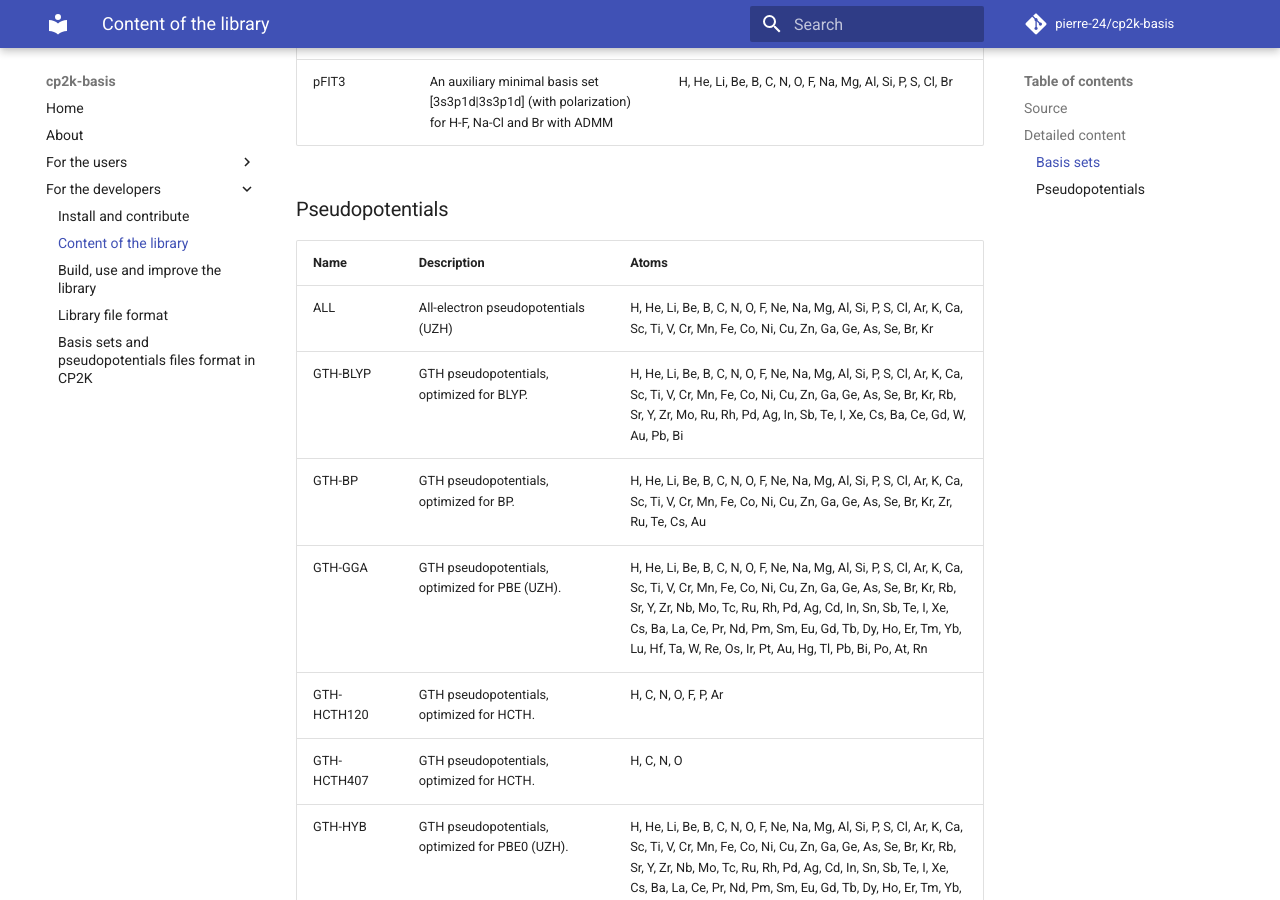
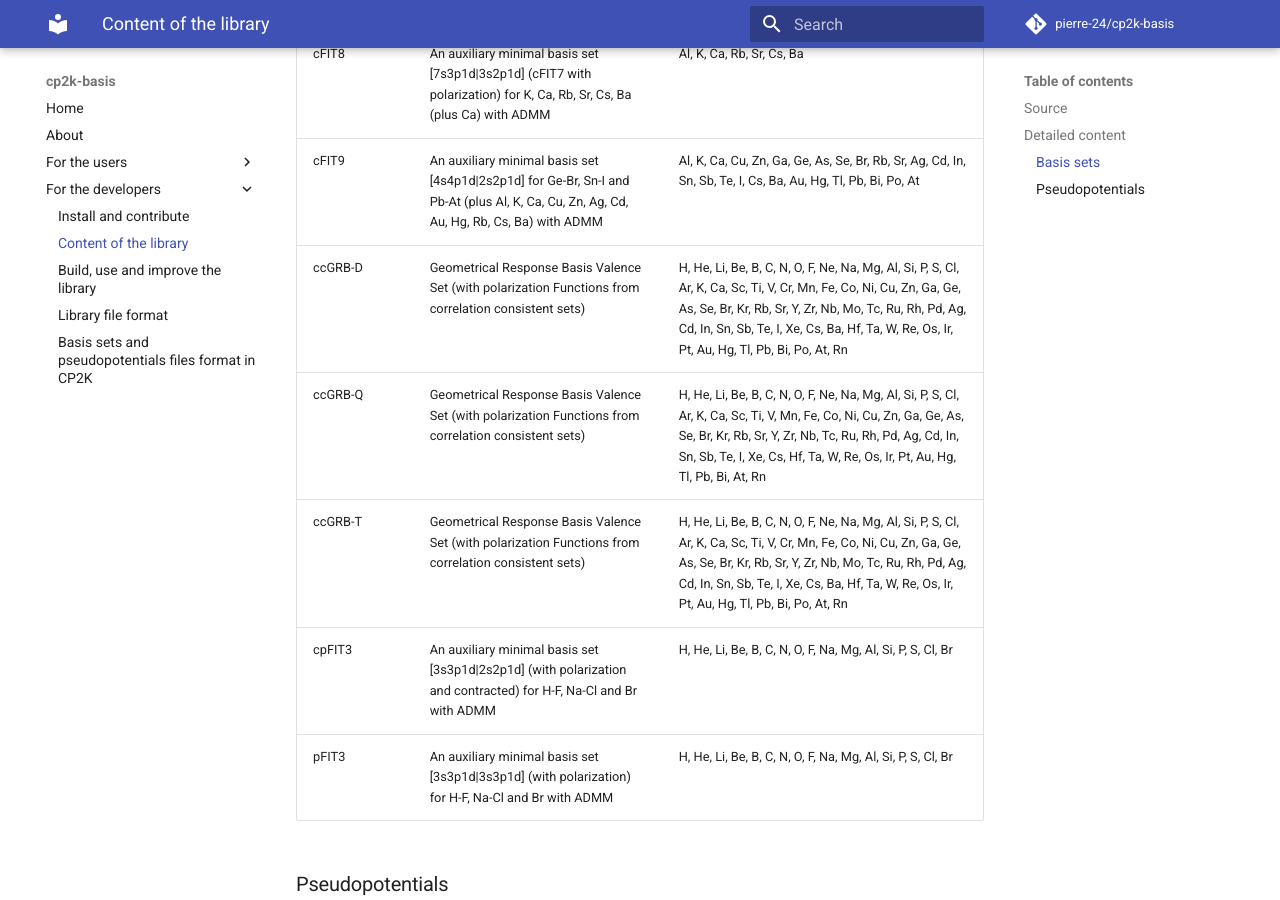
Before and after one commit to pierre-24/cp2k-basis, an MkDocs documentation site: the page built from docs/developers/library_content.md, in a window 1280 px wide and 900 px high, scrolled down 13294 px. Built offline with MkDocs 1.6.1 and Material for MkDocs 9.7.7, drawn with Linux system fonts in a browser that asks for light colours; comment, search, counter and statistics services are not loaded; some of the changed text lies outside the part shown.

Commit message:
add BASIS_ccGRB_UZH

```diff
--- a/docs/developers/library_content.md
+++ b/docs/developers/library_content.md
@@ -17,6 +17,7 @@
     + [BASIS_MOLOPT_UCL](https://github.com/cp2k/cp2k/raw/ac0226eb549c7ef1ea50d0597d545f29d4c8fc87/data/BASIS_MOLOPT_UCL)
     + [BASIS_MOLOPT_UZH](https://github.com/cp2k/cp2k/raw/ac0226eb549c7ef1ea50d0597d545f29d4c8fc87/data/BASIS_MOLOPT_UZH)
     + [BASIS_ZIJLSTRA](https://github.com/cp2k/cp2k/raw/ac0226eb549c7ef1ea50d0597d545f29d4c8fc87/data/BASIS_ZIJLSTRA)
+    + [BASIS_ccGRB_UZH](https://github.com/cp2k/cp2k/raw/ac0226eb549c7ef1ea50d0597d545f29d4c8fc87/data/BASIS_ccGRB_UZH)
     + [GTH_BASIS_SETS](https://github.com/cp2k/cp2k/raw/ac0226eb549c7ef1ea50d0597d545f29d4c8fc87/data/GTH_BASIS_SETS)
 
 + Pseudopotentials:
@@ -139,6 +140,9 @@
 | aug-TZV2P-GTH | An augmented triple zeta valence (+ 2 sets of polarization) basis set for GTH pseudopotentials | H, C, N, O, F, Si, P, S, Cl |
 | aug-TZVP-GTH | An augmented triple zeta valence (+ 1 set of polarization) basis set for GTH pseudopotentials | H, C, N, O, F, Si, P, S, Cl |
 | aug-cFIT3 | An auxiliary minimal basis set [4s4p\|3s3p] (with extra diffuse and contracted) for H-F, Na-Cl and Br with ADMM | H, C, N, O, F, Si, P, S, Cl |
+| aug-ccGRB-D | Geometrical Response Basis Valence Set (with augmentation Functions from correlation consistent sets) | Rb, Sr, Cs, Ba |
+| aug-ccGRB-Q | Geometrical Response Basis Valence Set (with augmentation Functions from correlation consistent sets) | Rb, Sr, Cs, Ba |
+| aug-ccGRB-T | Geometrical Response Basis Valence Set (with augmentation Functions from correlation consistent sets) | Rb, Sr, Cs, Ba |
 | aug-cpFIT3 | An auxiliary minimal basis set [4s4p1d\|3s3p1d] (with extra diffuses and polarization, contracted) for H-F, Na-Cl and Br with ADMM | H, C, N, O, F, Si, P, S, Cl |
 | aug-pFIT3 | An auxiliary minimal basis set [4s4p1d\|4s4p1d] (with extra diffuses and polarization) for H-F, Na-Cl and Br with ADMM | H, C, N, O, F, Si, P, S, Cl |
 | cFIT10 | An auxiliary minimal basis set [9s4p1d\|3s2p1d] for K-Ga, Rb-In, Cs-Ba and Hf-Tl with ADMM | K, Ca, Sc, Ti, V, Cr, Mn, Fe, Co, Ni, Cu, Zn, Ga, Rb, Sr, Y, Zr, Nb, Mo, Tc, Ru, Rh, Pd, Ag, Cd, In, Cs, Ba, Hf, Ta, W, Re, Os, Ir, Pt, Au, Hg, Tl |
@@ -154,6 +158,9 @@
 | cFIT7 | An auxiliary minimal basis set [3s3p1d\|2s2p1d] (cFIT6 with polarization) for Ge-Br, Sn-I and Pb-At (plus Al, K, Ca, Rb, Cs) with ADMM | Al, K, Ca, Ge, As, Se, Br, Rb, Sn, Sb, Te, I, Cs, Pb, Bi, Po, At |
 | cFIT8 | An auxiliary minimal basis set [7s3p1d\|3s2p1d] (cFIT7 with polarization) for K, Ca, Rb, Sr, Cs, Ba (plus Ca) with ADMM | Al, K, Ca, Rb, Sr, Cs, Ba |
 | cFIT9 | An auxiliary minimal basis set [4s4p1d\|2s2p1d] for Ge-Br, Sn-I and Pb-At (plus Al, K, Ca, Cu, Zn, Ag, Cd, Au, Hg, Rb, Cs, Ba) with ADMM | Al, K, Ca, Cu, Zn, Ga, Ge, As, Se, Br, Rb, Sr, Ag, Cd, In, Sn, Sb, Te, I, Cs, Ba, Au, Hg, Tl, Pb, Bi, Po, At |
+| ccGRB-D | Geometrical Response Basis Valence Set (with polarization Functions from correlation consistent sets) | H, He, Li, Be, B, C, N, O, F, Ne, Na, Mg, Al, Si, P, S, Cl, Ar, K, Ca, Sc, Ti, V, Cr, Mn, Fe, Co, Ni, Cu, Zn, Ga, Ge, As, Se, Br, Kr, Rb, Sr, Y, Zr, Nb, Mo, Tc, Ru, Rh, Pd, Ag, Cd, In, Sn, Sb, Te, I, Xe, Cs, Ba, Hf, Ta, W, Re, Os, Ir, Pt, Au, Hg, Tl, Pb, Bi, Po, At, Rn |
+| ccGRB-Q | Geometrical Response Basis Valence Set (with polarization Functions from correlation consistent sets) | H, He, Li, Be, B, C, N, O, F, Ne, Na, Mg, Al, Si, P, S, Cl, Ar, K, Ca, Sc, Ti, V, Mn, Fe, Co, Ni, Cu, Zn, Ga, Ge, As, Se, Br, Kr, Rb, Sr, Y, Zr, Nb, Tc, Ru, Rh, Pd, Ag, Cd, In, Sn, Sb, Te, I, Xe, Cs, Hf, Ta, W, Re, Os, Ir, Pt, Au, Hg, Tl, Pb, Bi, At, Rn |
+| ccGRB-T | Geometrical Response Basis Valence Set (with polarization Functions from correlation consistent sets) | H, He, Li, Be, B, C, N, O, F, Ne, Na, Mg, Al, Si, P, S, Cl, Ar, K, Ca, Sc, Ti, V, Cr, Mn, Fe, Co, Ni, Cu, Zn, Ga, Ge, As, Se, Br, Kr, Rb, Sr, Y, Zr, Nb, Mo, Tc, Ru, Rh, Pd, Ag, Cd, In, Sn, Sb, Te, I, Xe, Cs, Ba, Hf, Ta, W, Re, Os, Ir, Pt, Au, Hg, Tl, Pb, Bi, Po, At, Rn |
 | cpFIT3 | An auxiliary minimal basis set [3s3p1d\|2s2p1d] (with polarization and contracted) for H-F, Na-Cl and Br with ADMM | H, He, Li, Be, B, C, N, O, F, Na, Mg, Al, Si, P, S, Cl, Br |
 | pFIT3 | An auxiliary minimal basis set [3s3p1d\|3s3p1d] (with polarization) for H-F, Na-Cl and Br with ADMM | H, He, Li, Be, B, C, N, O, F, Na, Mg, Al, Si, P, S, Cl, Br |
 
```
Also changed, not shown: 4 other files.
